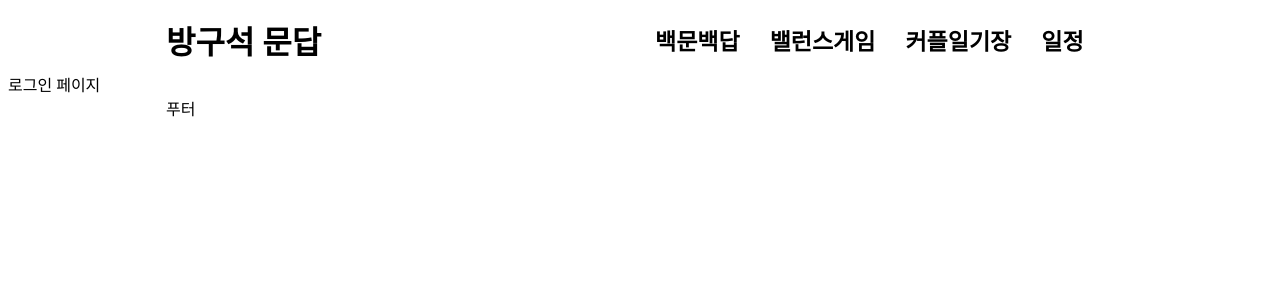
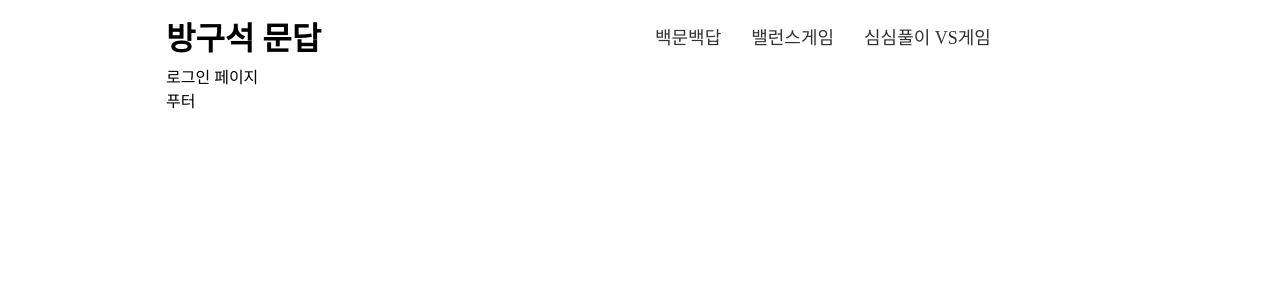
Before and after one commit to bellDev-code/question-react-frontend, a React (Create React App) app: page /#/login in a window 1280 px wide. Shown: the top 300 px of the page. Built offline with nearby package versions, Linux system fonts and the light colour scheme.

Commit message:
manu tabs 수정

```diff
--- a/src/components/Header/index.js
+++ b/src/components/Header/index.js
@@ -40,11 +40,7 @@ const Header = () => {
     },
     {
       id: "c",
-      name: "커플일기장",
-    },
-    {
-      id: "d",
-      name: "일정",
+      name: "심심풀이 VS게임",
     },
   ];
 
--- a/src/components/HeaderTabBox/index.js
+++ b/src/components/HeaderTabBox/index.js
@@ -5,8 +5,9 @@ const Container = styled.div`
   padding: 15px;
 `;
 const Wrapper = styled.div`
-  font-size: 23px;
-  font-weight: 700;
+  font-size: 18px;
+  font-weight: 500;
+  opacity: 0.8;
 `;
 
 const HeaderTabBox = ({ name }) => {
--- a/src/routes/Login.js
+++ b/src/routes/Login.js
@@ -1,8 +1,16 @@
 import React from "react";
 import styled from "styled-components";
 
-const Container = styled.div``;
-const Wrapper = styled.div``;
+const Container = styled.div`
+  width: 100%;
+  display: flex;
+  justify-content: center;
+  align-items: center;
+`;
+const Wrapper = styled.div`
+  width: 75%;
+  display: flex;
+`;
 
 const Login = () => {
   return (
```
